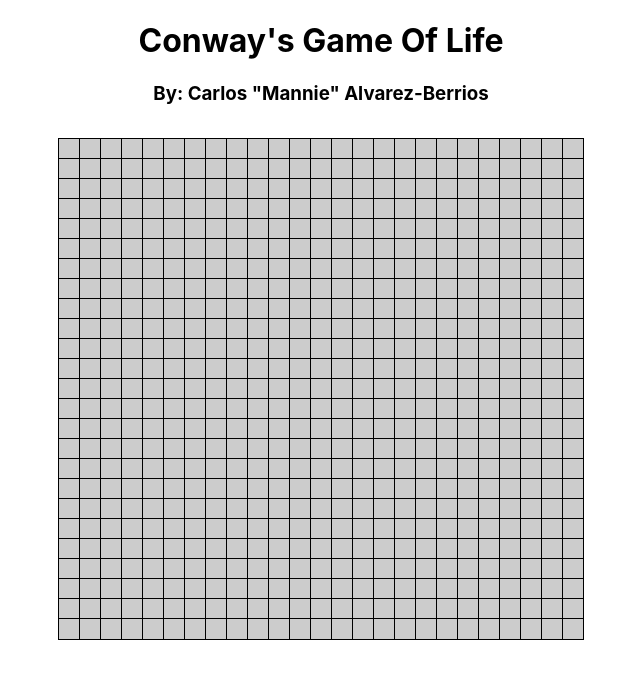
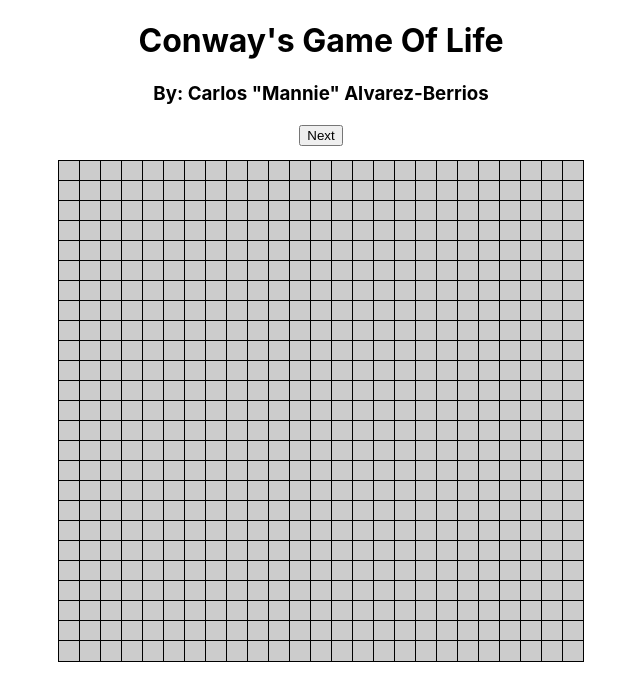
Before and after one commit to calvarezberrios/game_of_life, a React (Create React App) app: page / in a window 1280 px wide. Shown: the top 700 px of the page, without its empty margins (319-959 px from the left). Built offline with nearby package versions, Linux system fonts and the light colour scheme.

Commit message:
added function to check neighbors and change cell state

```diff
--- a/src/App.js
+++ b/src/App.js
@@ -5,12 +5,14 @@ import Grid from './components/Grid';
 
 
 function App() {
+  const [grid, setGrid] = useState(new Array(25).fill(new Array(25).fill({isAlive: false})));
+
   return (
     <div className="App">
       <h1>Conway's Game Of Life</h1>
       <h3>By: Carlos "Mannie" Alvarez-Berrios</h3>
 
-      <Grid cols = {25} rows = {25} />
+      <Grid grid = {grid} setGrid = {setGrid} />
 
     </div>
   );
--- a/src/components/Grid.jsx
+++ b/src/components/Grid.jsx
@@ -1,4 +1,5 @@
-import React, { useState } from 'react';
+import { find } from 'async';
+import React, { useEffect, useState } from 'react';
 import styled from "styled-components";
 
 const Cell = styled.span`
@@ -11,11 +12,9 @@ const Cell = styled.span`
     background: ${props => props.isAlive ? "#ffffff" : "#cccccc"}
 `;
 
-const Grid = ({cols, rows}) => {
+const Grid = ({grid, setGrid}) => {
     // Create state for cell grid, 25 x 25 with each cell set to value 0
-    const [grid, setGrid] = useState(new Array(cols).fill(new Array(rows).fill({
-        isAlive: false
-    })));
+    let nextGrid = grid;
 
     function setIsAlive(col, row) {
 
@@ -31,8 +30,54 @@ const Grid = ({cols, rows}) => {
             })
         }))
     }
+    function findNeighbors(grid, c, r) {
+        let rowLimit = grid.length-1;
+        let colLimit = grid[0].length-1;
+
+        let neighbors = 0;
+        for(let x = Math.max(0, c - 1); x <= Math.min(c + 1, rowLimit); x++) {
+            for(let y = Math.max(0, r - 1); y <= Math.min(r + 1, colLimit); y++) {
+                if((x !== c || y !== r) && grid[x][y].isAlive) {
+                    neighbors += 1
+                }
+            }
+        }
+
+        return neighbors;
+    }
+
+    function nextGen() {
+        nextGrid = grid.map((cols, col) => {
+            return cols.map((cell, row) => {
+                if(cell.isAlive) {
+                    if(findNeighbors(grid, col, row) <= 1 || findNeighbors(grid, col, row) >= 4) {
+                        return {
+                            ...cell,
+                            isAlive: false
+                        }
+                    }
+                } else {
+                    if(findNeighbors(grid, col, row) === 3) {
+                        return {
+                            ...cell,
+                            isAlive: true
+                        }
+                    }
+                }
+                return cell
+            })
+        })
+
+        setGrid(nextGrid)
+    }
+
+
     return (
         <div>
+            <div>
+                <button onClick = {nextGen}>Next</button>
+
+            </div>
             {/* Map out the grid and display on screen */}
             {grid.map((col, colIndex) => {
             return (
```
